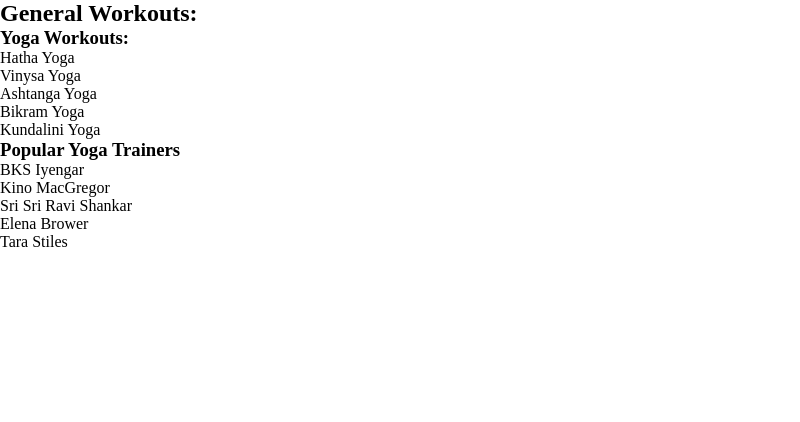
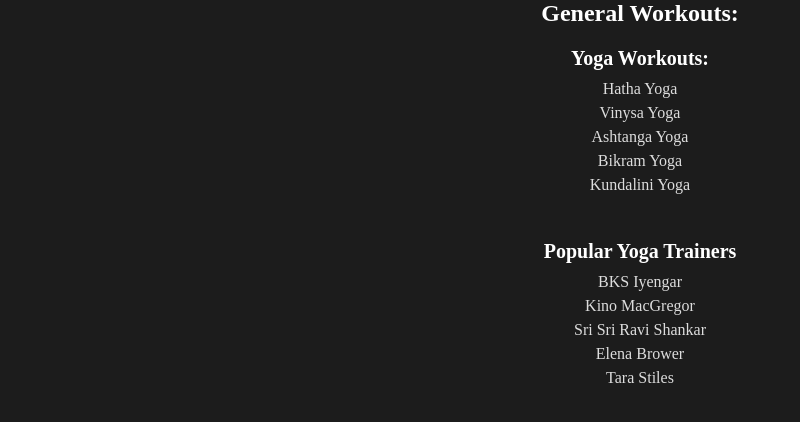
Before and after one commit to Pelani2/FitLab, a React (Create React App) app: page /yogapilatespage in a window 1280 px wide. Shown: the top 422 px of the page, without its empty margins (0-800 px from the left). Built offline with nearby package versions, Linux system fonts and the light colour scheme.

Commit message:
added trainer info

```diff
--- a/src/pages/yogaAndPilates/YogaAndPilates.js
+++ b/src/pages/yogaAndPilates/YogaAndPilates.js
@@ -1,4 +1,5 @@
-import React from "react";
+import React, { useState } from "react";
+import "../../styles/YogaAndPilatesStyles.css";
 
 export default function YogaAndPilates() {
     const yogaTrainers = [
@@ -8,6 +9,16 @@
         "Elena Brower",
         "Tara Stiles"
     ]
+
+    const [selectedTrainer, setSelectedTrainer] = useState(null);
+
+    const handleTrainerClick = (trainer) => {
+        setSelectedTrainer(trainer);
+    }
+
+    const closePopup = () => {
+        setSelectedTrainer(null);
+    }
 
     return(
         <div className="yoga__container" >
@@ -43,10 +54,33 @@
                 </h3>
                 <ul className="section__list">
                     {yogaTrainers.map((trainer, index) => (
-                        <li key={index} className="list__item"> {trainer} </li>
+                        <li
+                            key={index}
+                            className="list__item"
+                            onClick={() => handleTrainerClick(trainer)}
+                        > {trainer} </li>
                     ))}
                 </ul>
             </div>
+
+            {selectedTrainer && (
+                <div className="trainer-info__container" >
+                    <div className="trainer-info__content" >
+                        <h3 className="trainer-info__title" >
+                            {selectedTrainer}
+                        </h3>
+                        <p>
+                            This is popup content for {selectedTrainer}
+                        </p>
+                        <button
+                            className="trainer-info__close"
+                            onClick={closePopup}
+                        >
+                            Close
+                        </button>
+                    </div>
+                </div>
+            )}
         </div>
     );
 }
--- /dev/null
+++ b/src/styles/YogaAndPilatesStyles.css
@@ -0,0 +1,35 @@
+.yoga__container {
+    display: flex;
+    flex-direction: column;
+    align-items: center;
+    text-align: center;
+    background-color: #1c1c1c;
+    color: #ffffff;
+    height: 100vh;
+}
+
+.yoga__title {
+    font-size: 24px;
+    color: #ffffff;
+    margin-bottom: 20px;
+}
+
+.yoga__section {
+    margin-bottom: 40px;
+}
+
+.section__title {
+    font-size: 20px;
+    color: #ffffff;
+    margin-bottom: 10px;
+}
+
+.section__list {
+    list-style-type: none;
+}
+
+.list__item {
+    font-size: 16px;
+    color: #dddddd;
+    margin-bottom: 6px;
+}
```
